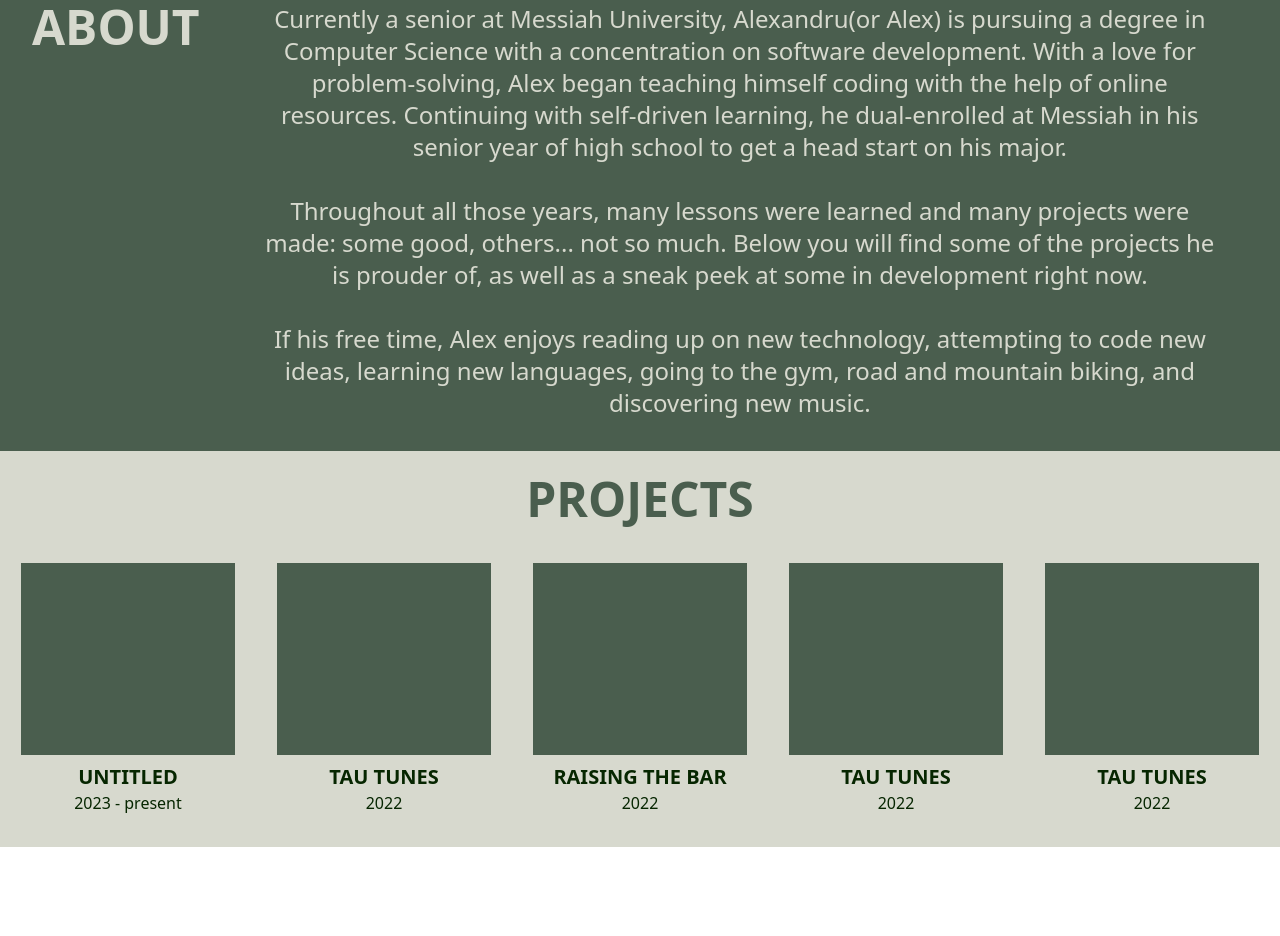
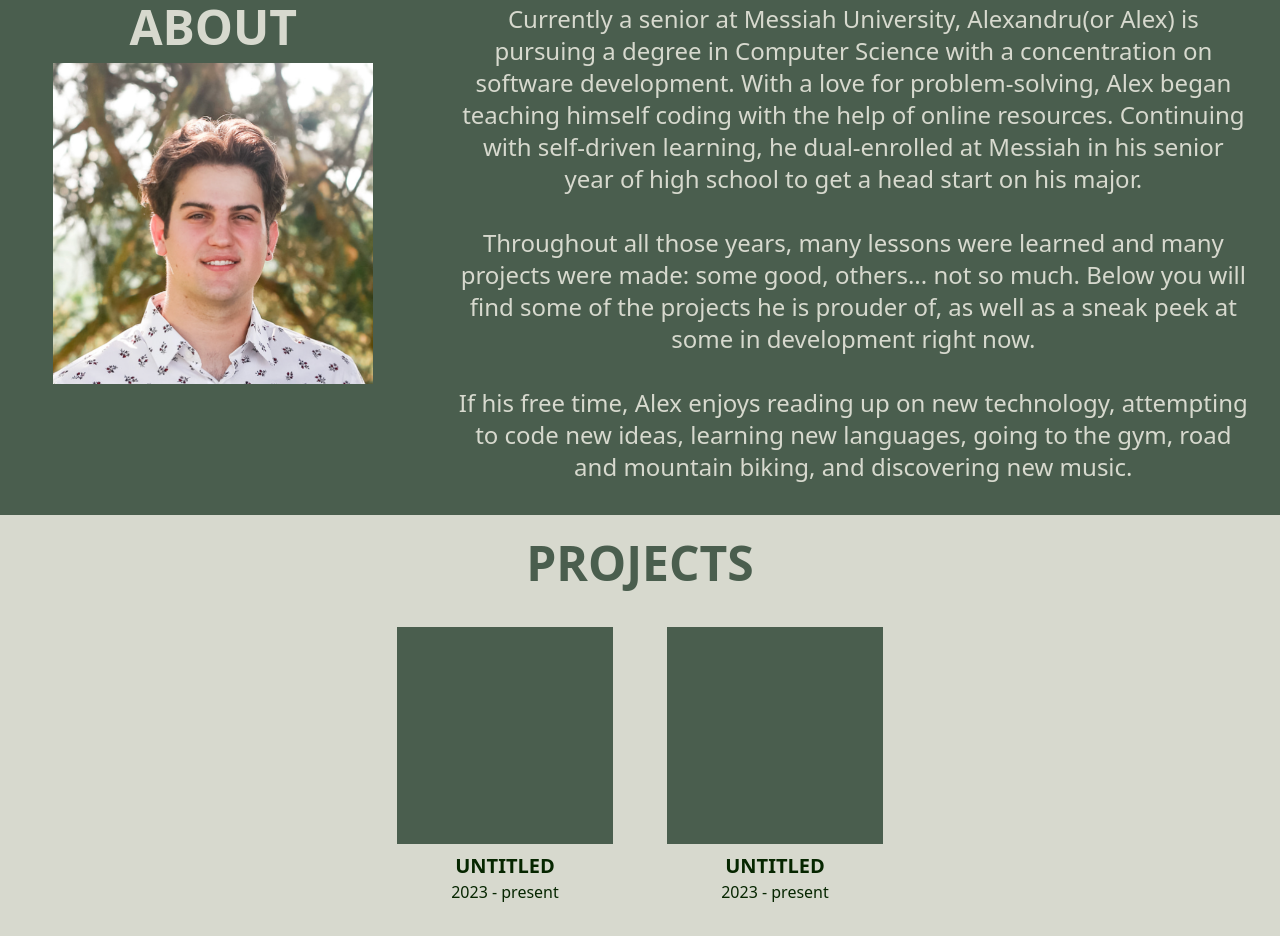
Before and after one commit to dev-arekusandoru/portfolio, a plain HTML site: page src/index.html in a window 1280 px wide. Shown: the part 829-1765 px from the top of the page. Before the commit the page ends 1676 px from the top, so only its background shows below. Drawn offline with Linux system fonts and the light colour scheme.

Commit message:
profile img

```diff
--- a/src/index.html
+++ b/src/index.html
@@ -104,8 +104,12 @@
     </div>
 </div>
 <div id="about" class="flex flex-col md:flex-row w-full items-center md:items-start h-auto bg-midgreen">
-    <div><h2 class="text-5xl text-bone font-bold mt-6 md:mt-8 md:pl-6 lg:pl-8">ABOUT</h2></div>
-    <p class="text-lg md:text-xl lg:text-2xl xl:text-2xl mx-4 md:mx-8 lg:mx-16 mt-4 md:my-8 mb-6 text-bone text-center">
+    <div class=" md:w-1/3 flex md:my-8 flex-col justify-center items-center ">
+        <h2 class="text-center text-5xl text-bone font-bold mt-6 md:mt-0">ABOUT</h2>
+        <img class="w-3/4 max-w-[400px] mt-3 mb-4" src="../img/headshot.png" alt="">
+    </div>
+    <p
+       class="text-lg md:text-xl lg:text-2xl xl:text-2xl px-4 md:px-8 lg:pxx-16 mt-4 md:my-8 mb-6 text-bone text-center md:w-2/3">
         Currently a senior at Messiah University,
         Alexandru(or Alex) is pursuing a degree in Computer Science with a concentration on software development.
         With a love for problem-solving, Alex began teaching himself coding with the help of online resources.
@@ -122,38 +126,19 @@
 </div>
 <div id="projects" class="flex flex-col w-full items-center h-auto bg-bone">
     <h2 class="text-5xl text-midgreen font-bold my-6">PROJECTS</h2>
-    <div class="flex flex-row w-full">
-        <a class="flex flex-col items-center justify-center project w-5/6 h-auto"
+    <div class="flex flex-row justify-center w-full flex-wrap">
+        <a class="ml-[10px] w-[260px] flex flex-col items-center justify-center project h-auto"
            href="http://tautech.cs.messiah.edu" target="_blank">
-            <div class="bg-midgreen w-5/6 h-[12rem] mt-4"></div>
+            <div class="bg-midgreen w-5/6 h-[217px] mt-4"></div>
             <h6 class="text-darkgreen text-lg sd:text-xl font-bold uppercase mt-2 mb-0">Untitled</h6>
             <p class="text-darkgreen text-base">2023 - present</p>
         </a>
-        <a class="flex flex-col items-center justify-center project w-5/6 h-auto"
+        <a class="mx-[10px] w-[260px] flex flex-col items-center justify-center project h-auto"
            href="http://tautech.cs.messiah.edu" target="_blank">
-            <div class="bg-midgreen w-5/6 h-[12rem] mt-4"></div>
-            <h6 class="text-darkgreen text-lg sd:text-xl font-bold uppercase mt-2 mb-0">Tau Tunes</h6>
-            <p class="text-darkgreen text-base uppercase">2022</p>
+            <div class="bg-midgreen w-5/6 h-[217px] mt-4"></div>
+            <h6 class="text-darkgreen text-lg sd:text-xl font-bold uppercase mt-2 mb-0">Untitled</h6>
+            <p class="text-darkgreen text-base">2023 - present</p>
         </a>
-        <a class="flex flex-col items-center justify-center project w-5/6 h-auto"
-           href="http://tautech.cs.messiah.edu" target="_blank">
-            <div class="bg-midgreen w-5/6 h-[12rem] mt-4"></div>
-            <h6 class="text-darkgreen text-lg sd:text-xl font-bold uppercase mt-2 mb-0">Raising the Bar</h6>
-            <p class="text-darkgreen text-base uppercase">2022</p>
-        </a>
-        <a class="flex flex-col items-center justify-center project w-5/6 h-auto"
-           href="http://tautech.cs.messiah.edu" target="_blank">
-            <div class="bg-midgreen w-5/6 h-[12rem] mt-4"></div>
-            <h6 class="text-darkgreen text-lg sd:text-xl font-bold uppercase mt-2 mb-0">Tau Tunes</h6>
-            <p class="text-darkgreen text-base uppercase">2022</p>
-        </a>
-        <a class="flex flex-col items-center justify-center project w-5/6 h-auto"
-           href="http://tautech.cs.messiah.edu" target="_blank">
-            <div class="bg-midgreen w-5/6 h-[12rem] mt-4"></div>
-            <h6 class="text-darkgreen text-lg sd:text-xl font-bold uppercase mt-2 mb-0">Tau Tunes</h6>
-            <p class="text-darkgreen text-base uppercase">2022</p>
-        </a>
-
     </div>
     <div class="h-[8rem] md:h-[4rem] lg:h-[2rem]"></div>
 </div>
```
Also changed, not shown: dist/output.css, img/headshot.png (added).
